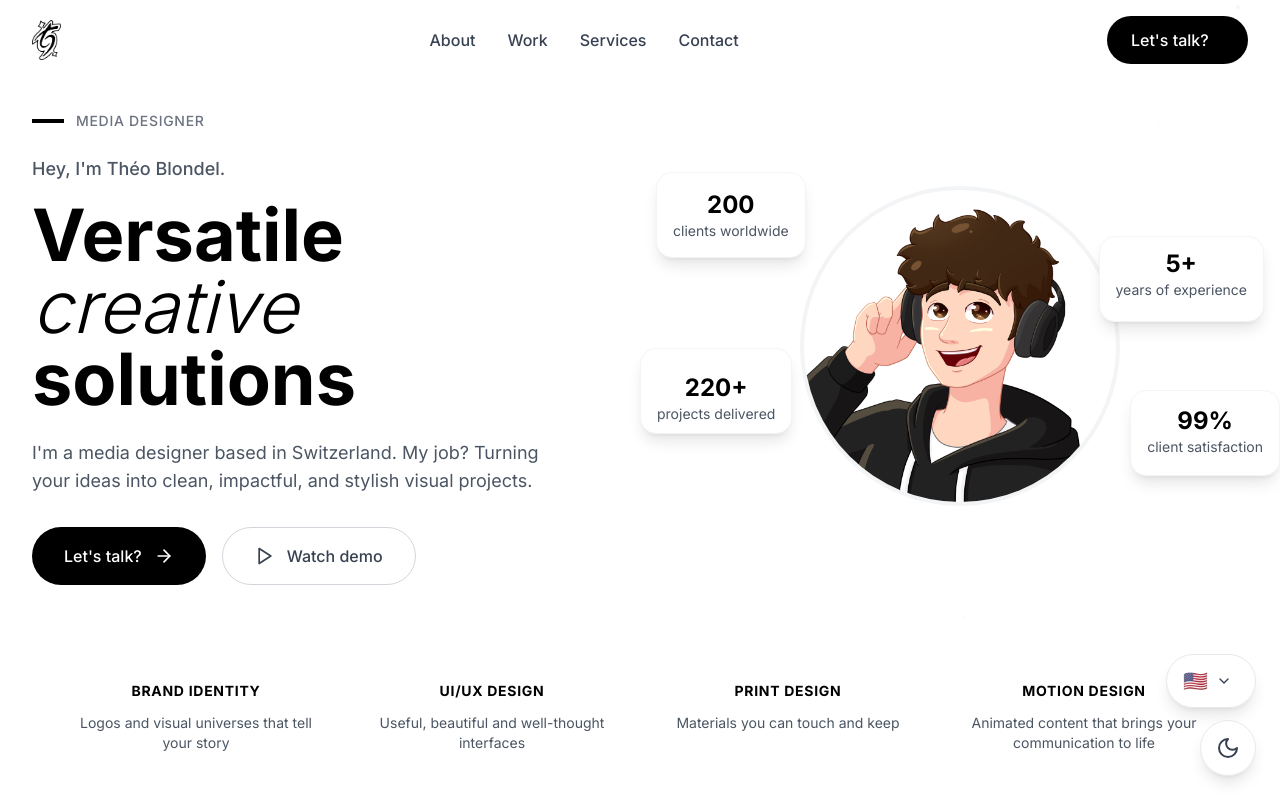
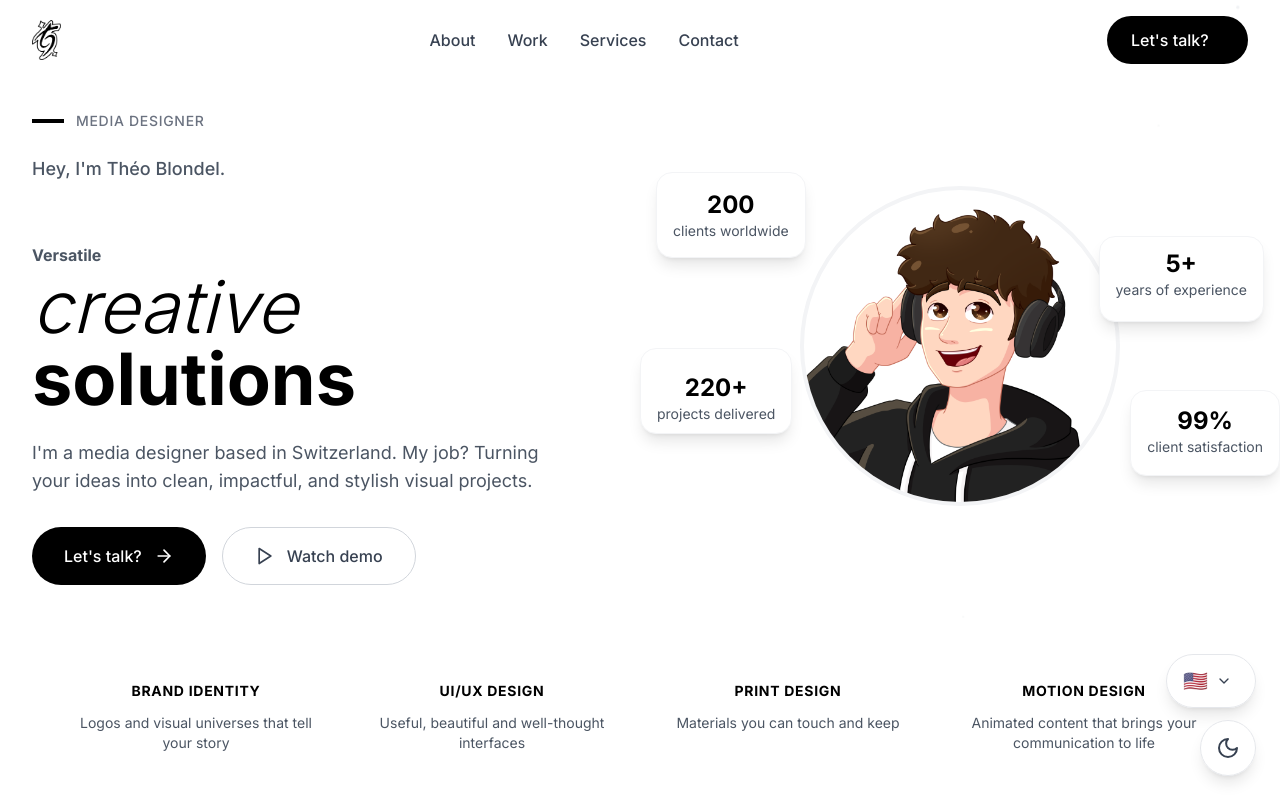
Before and after one commit to serfgxgsdfgcvg/xcfgv, a React (Vite) app: page / in a window 1280 px wide. Shown: the top 800 px of the page. Built offline with nearby package versions, Linux system fonts and the light colour scheme.

Commit message:
Corriger le text wrapping dans tous les composants

```diff
--- a/src/components/About.tsx
+++ b/src/components/About.tsx
@@ -155,7 +155,7 @@ export default function About() {
                 initial={{ opacity: 0, y: 20 }}
                 whileInView={{ opacity: 1, y: 0 }}
                 transition={{ delay: 0.7 }}
-                className="text-base sm:text-lg text-gray-600 dark:text-gray-300 leading-relaxed text-center lg:text-left"
+                className="text-base sm:text-lg text-gray-600 dark:text-gray-400 leading-relaxed text-center lg:text-left text-balance"
               >
                 {t('about.description1')}
               </motion.p>
@@ -164,7 +164,7 @@ export default function About() {
                 initial={{ opacity: 0, y: 20 }}
                 whileInView={{ opacity: 1, y: 0 }}
                 transition={{ delay: 0.8 }}
-                className="text-sm sm:text-base text-gray-600 dark:text-gray-300 leading-relaxed text-center lg:text-left"
+                className="text-sm sm:text-base text-gray-600 dark:text-gray-400 leading-relaxed text-center lg:text-left text-balance"
               >
                 {t('about.description2')}
               </motion.p>
--- a/src/components/Hero.tsx
+++ b/src/components/Hero.tsx
@@ -83,7 +83,7 @@ export default function Hero() {
                       initial={{ opacity: 0, y: 30 }}
                       animate={{ opacity: 1, y: 0 }}
                       transition={{ delay: 0.4 }}
-                      className="block"
+                      className="text-gray-600 dark:text-gray-400 leading-relaxed mb-6 group-hover:text-gray-700 dark:group-hover:text-gray-400 transition-colors text-sm sm:text-base text-balance"
                     >
                       {t('hero.title1')}
                     </motion.span>
@@ -103,7 +103,7 @@ export default function Hero() {
                   initial={{ opacity: 0, y: 20 }}
                   animate={{ opacity: 1, y: 0 }}
                   transition={{ delay: 0.7 }}
-                  className="text-base sm:text-lg text-gray-600 dark:text-gray-300 leading-relaxed max-w-lg mx-auto lg:mx-0"
+                  className="text-base sm:text-lg text-gray-600 dark:text-gray-300 leading-relaxed max-w-lg mx-auto lg:mx-0 text-balance"
                 >
                   {t('hero.description')}
                 </motion.p>
```
